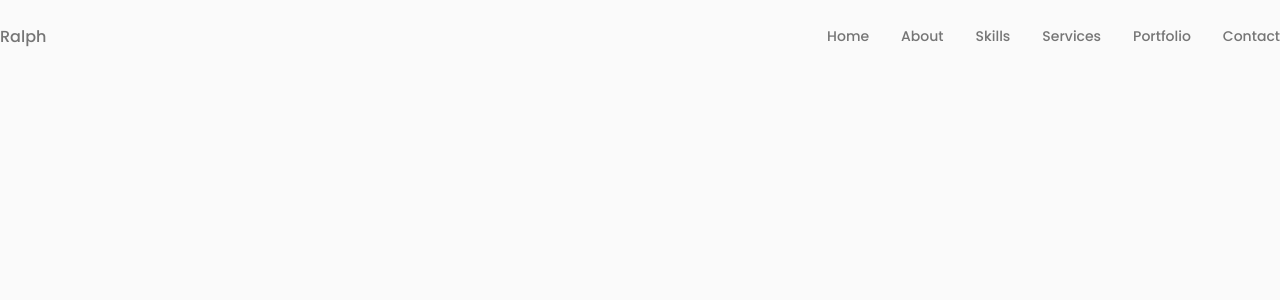
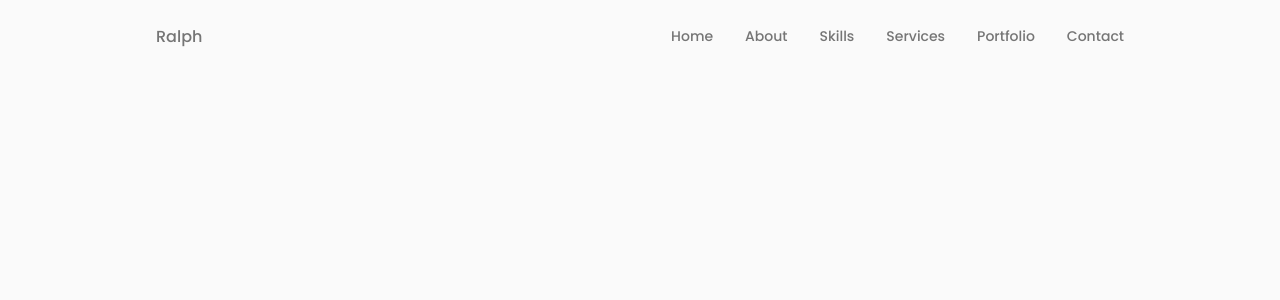
Before and after one commit to RalphHalabi/MyPortfolio, a React (Create React App) app: page / in a window 1280 px wide. Shown: the top 300 px of the page. Built offline with nearby package versions, Linux system fonts and the light colour scheme.

Commit message:
styles fix

```diff
--- a/src/components/Header/Header.jsx
+++ b/src/components/Header/Header.jsx
@@ -8,7 +8,7 @@ function Header() {
 
     return (
         <header className="header">
-            <nav className="nav">
+            <nav className="nav container">
                 <a href="index.html" className="nav__logo">Ralph</a>
 
                 <div className={Toggle ? 'nav__menu show-menu' : "nav__menu"}>
```
